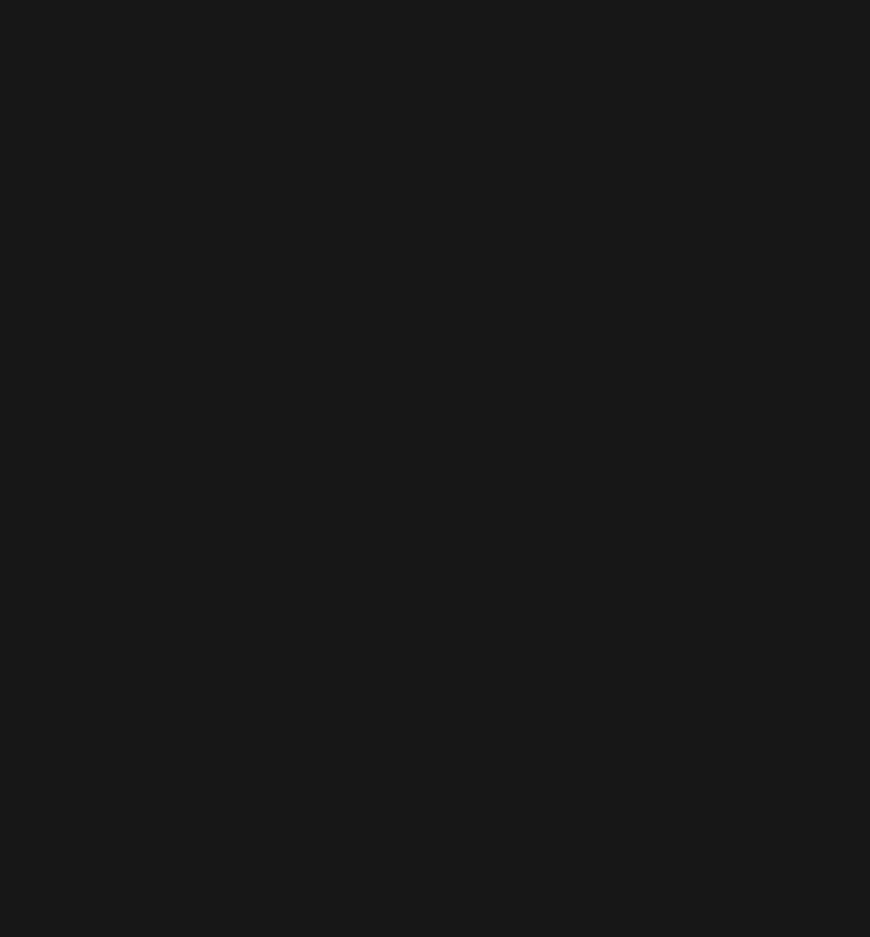
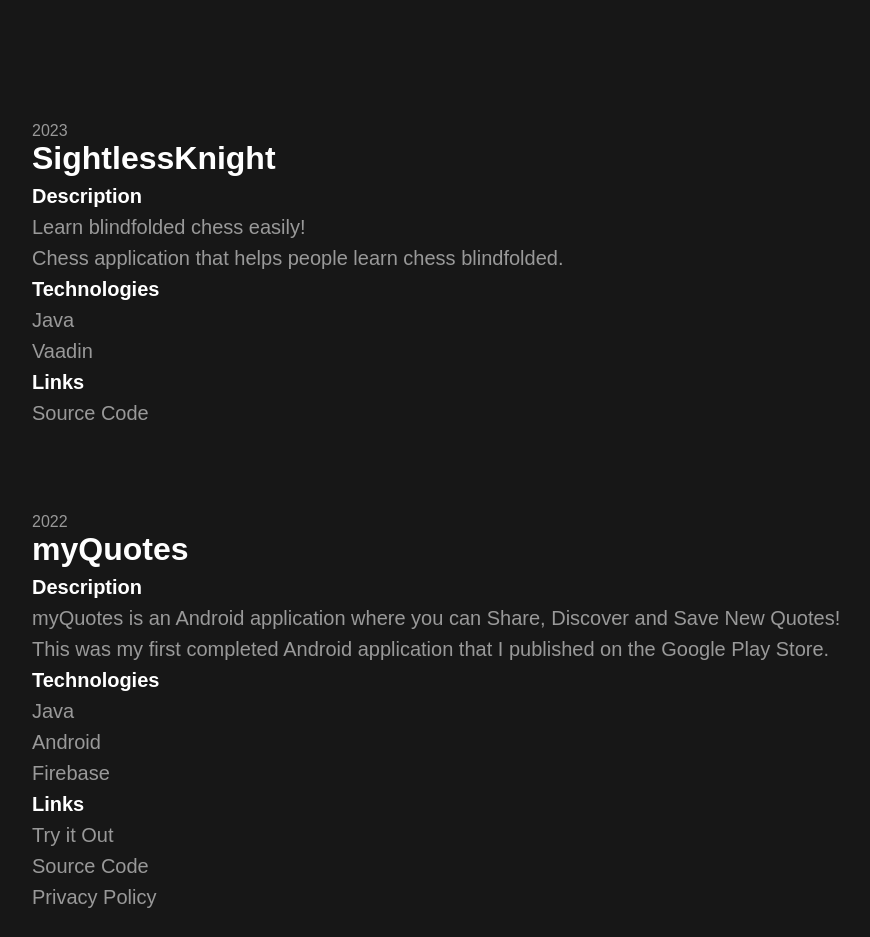
Before and after one commit to lukassobotik/personal-website, a Next.js app: page / in a window 1280 px wide. Shown: the part 1860-2797 px from the top of the page, without its empty margins (160-1030 px from the left). Built offline with nearby package versions, Linux system fonts and the light colour scheme.

Commit message:
Project Loading Improvements

```diff
--- a/pages/FetchProjects.tsx
+++ b/pages/FetchProjects.tsx
@@ -27,15 +27,13 @@ export default function FetchProjects({onlyFeatured}: {onlyFeatured: boolean}) {
         AOS.init()
     }, [onlyFeatured]);
 
-    if (!allProjectsFetched) {
-        return <div className={styles.loading_projects_text}>Loading projects...</div>;
-    }
+
 
     return (
         <>
             <div className={styles.featured_projects_section}>
                 {projects && projects.map((project, id) => (
-                    <div key={id} className={styles.main_featured_project} data-aos="fade-up">
+                    <div key={id} className={styles.main_featured_project} data-aos="fade-up" data-aos-delay={`${id}00`} data-aos-once="true">
                         <div className={styles.main_featured_project_info}>
                             <div className={styles.main_featured_project_info_title}>
                                 <div className={styles.main_featured_project_info_title_year}>{project.year ? project.year : "Year"}</div>
```
